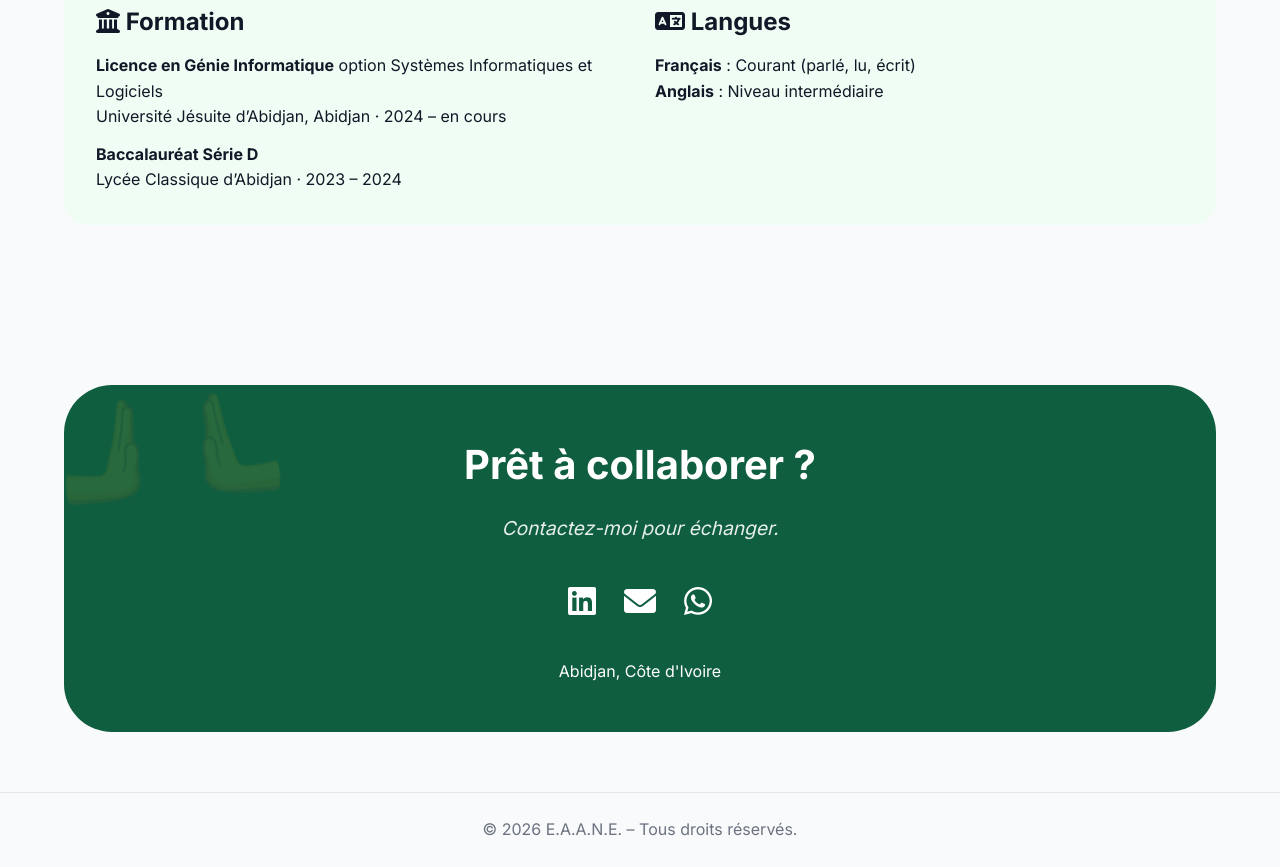
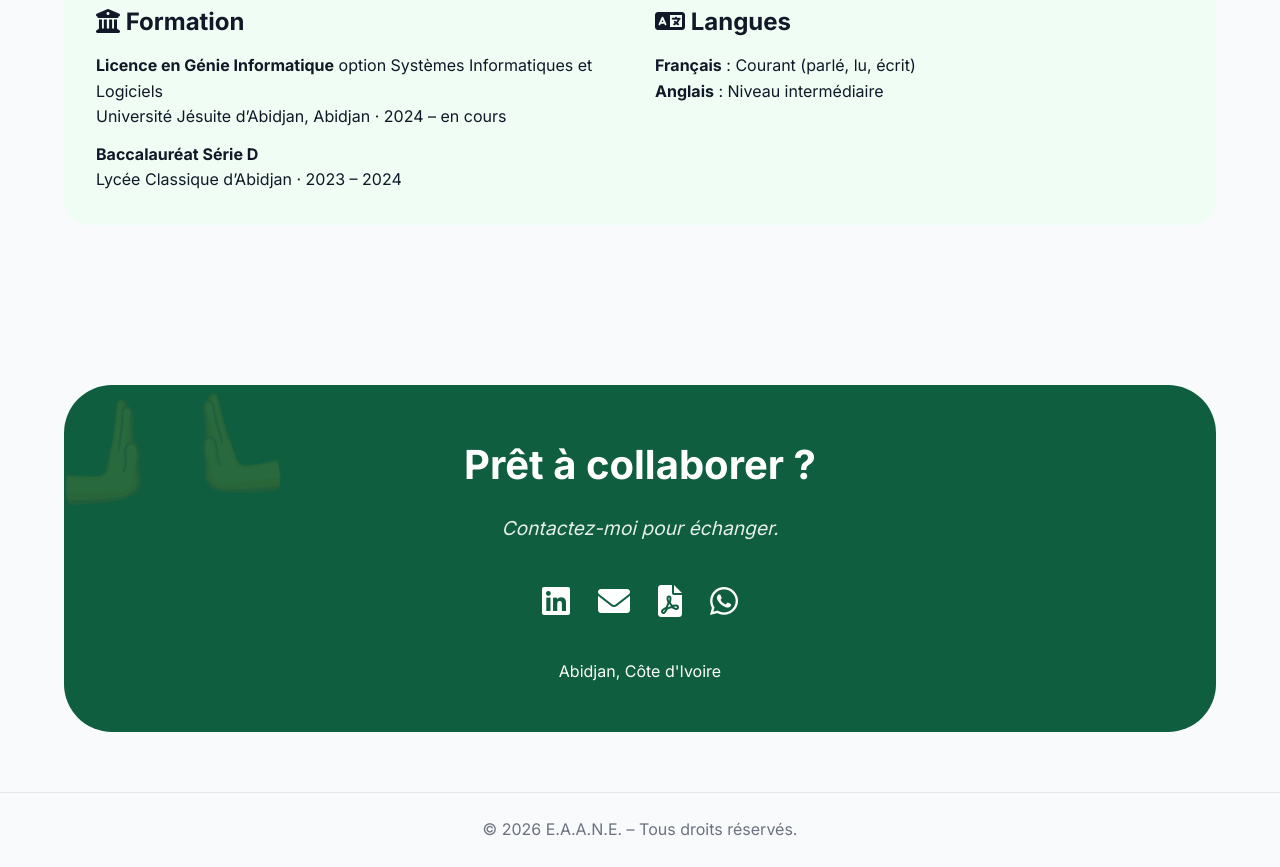
Before and after one commit to eezoua19/Mon_Portofolio1.github.io, a plain HTML site: page index.html in a window 1280 px wide. Shown: the part 3043-3910 px from the top of the page. Drawn offline with Linux system fonts and the light colour scheme.

Commit message:
Update index.html

```diff
--- a/index.html
+++ b/index.html
@@ -935,6 +935,10 @@
                     </a>
                     <a href="mailto:ezouaemmanuel07@gmail.com" data-tooltip="Email" title="Email">
                         <i class="fas fa-envelope"></i>
+
+                        <a href="CV_Ezoua_Aka_Ange_Noël_Emmanuel.pdf" download data-tooltip="Télécharger mon CV">
+                        <i class="fas fa-file-pdf"></i>
+                    </a>
                     </a>
                     <a href="https://wa.me/2250700590504" target="_blank" rel="noopener" data-tooltip="WhatsApp" title="WhatsApp">
                         <i class="fab fa-whatsapp"></i>
```
